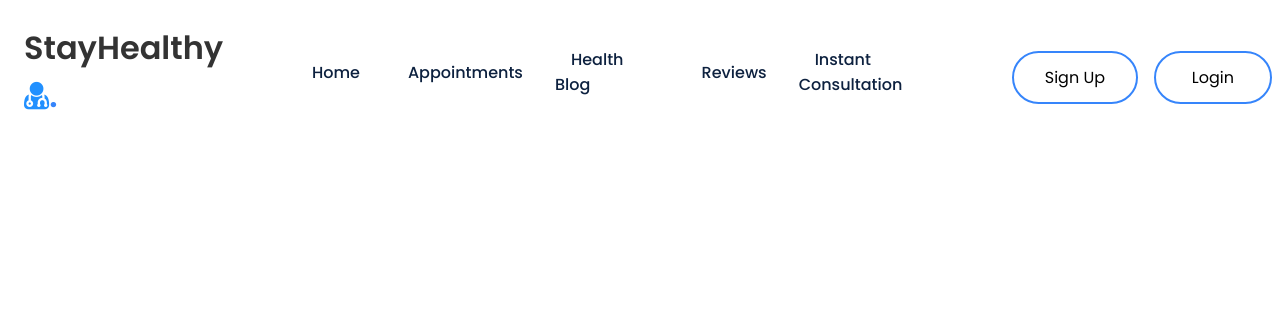
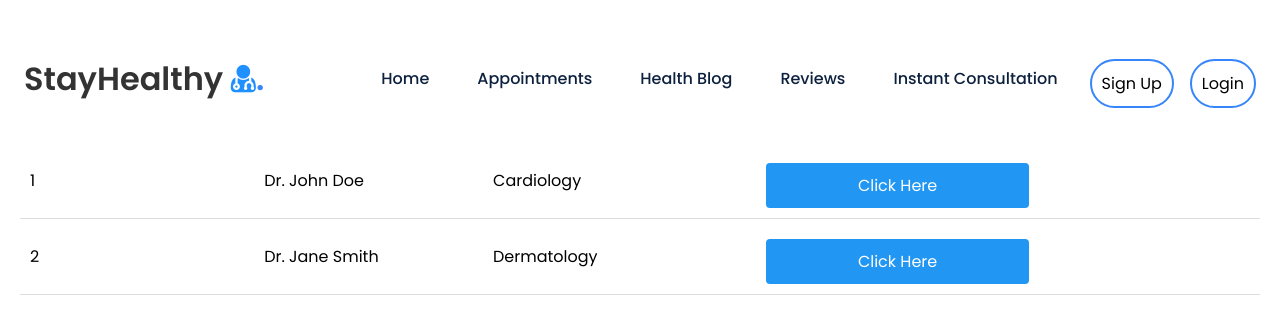
Before and after one commit to Alf-13/test_med_app3, a React (Create React App) app: page /signup in a window 1280 px wide. Both pictures are taken after a click on the item "Reviews". Shown: the top 334 px of the page. Built offline with nearby package versions, Linux system fonts and the light colour scheme.

Commit message:
Review Page

```diff
--- a/src/App.js
+++ b/src/App.js
@@ -7,6 +7,7 @@ import Login from './Components/Login/Login';
 import InstantConsultation from './Components/InstantConsultationBooking/InstantConsultation';
 import AppointmentForm from './Components/AppointmentForm/AppointmentForm';
 import BookingConsultation from './Components/BookingConsultation';
+import ReviewForm from './Components/ReviewForm/ReviewForm';
 import { NotificationProvider } from './NotificationContext';
 
 function App() {
@@ -27,6 +28,7 @@ function App() {
                         <Route path="/instant-consultation" element={<InstantConsultation />} />
                         <Route path="/appointment-form" element={<AppointmentForm onSubmit={handleFormSubmit} />} />
                         <Route path="/booking-consultation" element={<BookingConsultation />} />
+                        <Route path="/reviews" element={<ReviewForm />} />
                     </Routes>
                 </NotificationProvider>
             </BrowserRouter>
--- /dev/null
+++ b/src/Components/Feedback/Feedback.css
@@ -0,0 +1,62 @@
+.feedback-form {
+    padding: 20px;
+    background-color: #f5f5f5;
+    border-radius: 8px;
+    max-width: 500px;
+    margin: 0 auto;
+    box-shadow: 0 2px 4px rgba(0, 0, 0, 0.1);
+}
+
+.feedback-form h2 {
+    text-align: center;
+    margin-bottom: 20px;
+}
+
+.form-group {
+    margin-bottom: 15px;
+}
+
+label {
+    display: block;
+    margin-bottom: 5px;
+    font-weight: bold;
+}
+
+input,
+textarea {
+    width: 100%;
+    padding: 10px;
+    border: 1px solid #ccc;
+    border-radius: 4px;
+    box-sizing: border-box;
+}
+
+button {
+    display: block;
+    width: 100%;
+    padding: 10px;
+    background-color: #2196f3;
+    color: white;
+    border: none;
+    border-radius: 4px;
+    cursor: pointer;
+    font-size: 16px;
+}
+
+button:hover {
+    background-color: #0b7dda;
+}
+
+.star-rating {
+    display: flex;
+}
+
+.star {
+    font-size: 24px;
+    cursor: pointer;
+    color: #ccc;
+}
+
+.star.filled {
+    color: #ff0;
+}
--- /dev/null
+++ b/src/Components/Feedback/Feedback.js
@@ -0,0 +1,64 @@
+import React, { useState } from 'react';
+import './Feedback.css';
+
+const Feedback = ({ doctorId, onSubmit }) => {
+    const [name, setName] = useState('');
+    const [review, setReview] = useState('');
+    const [rating, setRating] = useState(0);
+
+    const handleSubmit = (e) => {
+        e.preventDefault();
+        onSubmit(doctorId, { name, review, rating });
+        setName('');
+        setReview('');
+        setRating(0);
+    };
+
+    const handleRatingChange = (newRating) => {
+        setRating(newRating);
+    };
+
+    return (
+        <div className="feedback-form">
+            <h2>Give Your Review</h2>
+            <form onSubmit={handleSubmit}>
+                <div className="form-group">
+                    <label htmlFor="name">Name:</label>
+                    <input
+                        type="text"
+                        id="name"
+                        value={name}
+                        onChange={(e) => setName(e.target.value)}
+                        required
+                    />
+                </div>
+                <div className="form-group">
+                    <label htmlFor="review">Review:</label>
+                    <textarea
+                        id="review"
+                        value={review}
+                        onChange={(e) => setReview(e.target.value)}
+                        required
+                    />
+                </div>
+                <div className="form-group">
+                    <label>Rating:</label>
+                    <div className="star-rating">
+                        {[...Array(5)].map((_, index) => (
+                            <span
+                                key={index}
+                                className={`star ${rating > index ? 'filled' : ''}`}
+                                onClick={() => handleRatingChange(index + 1)}
+                            >
+                                ★
+                            </span>
+                        ))}
+                    </div>
+                </div>
+                <button type="submit">Submit</button>
+            </form>
+        </div>
+    );
+};
+
+export default Feedback;
--- /dev/null
+++ b/src/Components/ReviewForm/ReviewForm.css
@@ -0,0 +1,38 @@
+.review-page {
+    padding: 20px;
+}
+
+.review-page h1 {
+    text-align: center;
+    margin-bottom: 20px;
+}
+
+table {
+    width: 100%;
+    border-collapse: collapse;
+}
+
+th, td {
+    padding: 10px;
+    text-align: left;
+    border-bottom: 1px solid #ddd;
+}
+
+button {
+    background-color: #2196f3;
+    color: white;
+    border: none;
+    padding: 5px 10px;
+    cursor: pointer;
+    border-radius: 4px;
+}
+
+button:hover:not(.disabled) {
+    background-color: #0b7dda;
+}
+
+button.disabled {
+    background-color: gray;
+    cursor: not-allowed;
+    pointer-events: none;
+}
--- /dev/null
+++ b/src/Components/ReviewForm/ReviewForm.js
@@ -0,0 +1,67 @@
+import React, { useState } from 'react';
+import './ReviewForm.css';
+import Feedback from '../Feedback/Feedback';
+
+const ReviewForm = () => {
+    const [selectedDoctorId, setSelectedDoctorId] = useState(null);
+    const [doctors, setDoctors] = useState([
+        { id: 1, name: 'Dr. John Doe', speciality: 'Cardiology', reviewGiven: '' },
+        { id: 2, name: 'Dr. Jane Smith', speciality: 'Dermatology', reviewGiven: '' },
+        // Add more doctor data as needed
+    ]);
+
+    const handleFeedback = (doctorId) => {
+        setSelectedDoctorId(doctorId);
+    };
+
+    const handleFormSubmit = (doctorId, feedback) => {
+        const updatedDoctors = doctors.map(doctor => {
+            if (doctor.id === doctorId) {
+                return { ...doctor, reviewGiven: `${feedback.rating} stars`, reviewSubmitted: true };
+            }
+            return doctor;
+        });
+        setDoctors(updatedDoctors);
+        setSelectedDoctorId(null); // Close the feedback form after submission
+        console.log(`Feedback submitted for doctor with ID: ${doctorId}`, feedback);
+    };
+
+    return (
+        <div className="review-page">
+            <h1>Doctor Reviews</h1>
+            <table>
+                <thead>
+                    <tr>
+                        <th>Serial Number</th>
+                        <th>Doctor Name</th>
+                        <th>Doctor Speciality</th>
+                        <th>Provide Feedback</th>
+                        <th>Review Given</th>
+                    </tr>
+                </thead>
+                <tbody>
+                    {doctors.map((doctor, index) => (
+                        <tr key={doctor.id}>
+                            <td>{index + 1}</td>
+                            <td>{doctor.name}</td>
+                            <td>{doctor.speciality}</td>
+                            <td>
+                                <button
+                                    className={doctor.reviewSubmitted ? 'disabled' : ''}
+                                    onClick={() => handleFeedback(doctor.id)}
+                                    disabled={doctor.reviewSubmitted}
+                                >
+                                    {doctor.reviewSubmitted ? 'Review Submitted' : 'Click Here'}
+                                </button>
+                            </td>
+                            <td>{doctor.reviewGiven}</td>
+                        </tr>
+                    ))}
+                </tbody>
+            </table>
+            {selectedDoctorId && <Feedback doctorId={selectedDoctorId} onSubmit={handleFormSubmit} />}
+        </div>
+    );
+};
+
+export default ReviewForm;
```
Also changed, not shown: 1 other file (tests, documents, lock files or other folders).
